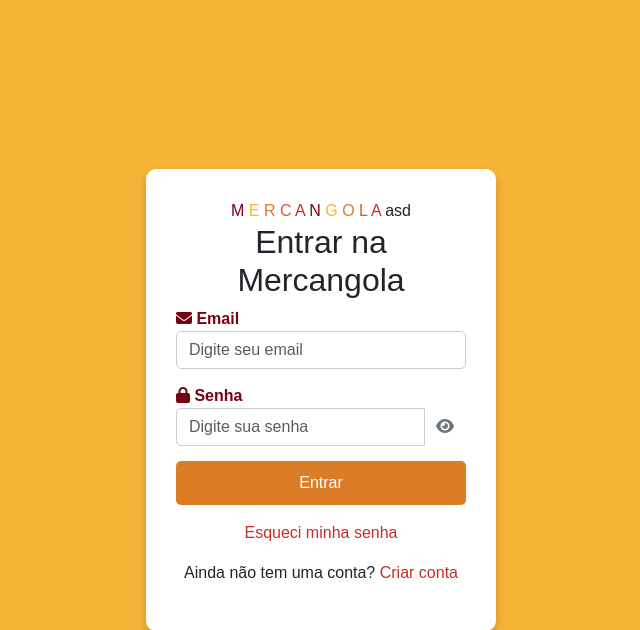
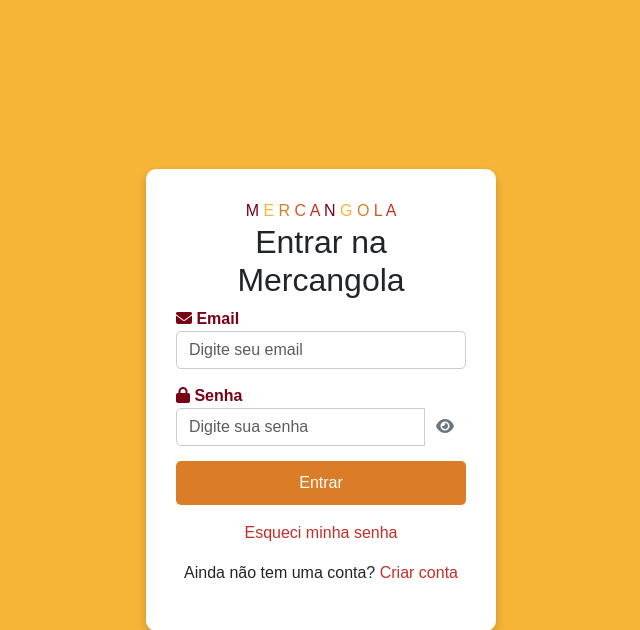
Before and after one commit to Erick0011/Mercangola, a Flask app: page /login in a window 1280 px wide. Shown: the top 630 px of the page, without its empty margins (319-959 px from the left). Run offline with Flask 3, Linux system fonts and the light colour scheme; some libraries are stand-ins or nearby versions.

```diff
--- a/app/templates/includes/logo.html
+++ b/app/templates/includes/logo.html
@@ -10,4 +10,3 @@
     <span style="color: #D8572A;">L</span>
     <span style="color: #C32F27;">A</span>
 </a>
-asd
```
